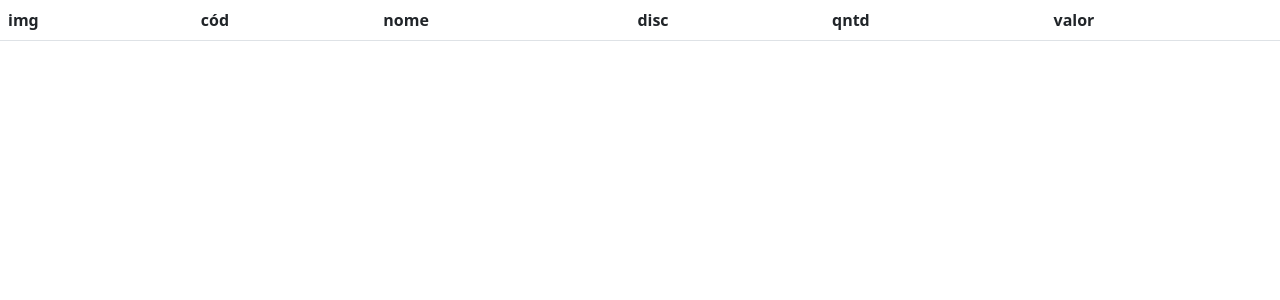
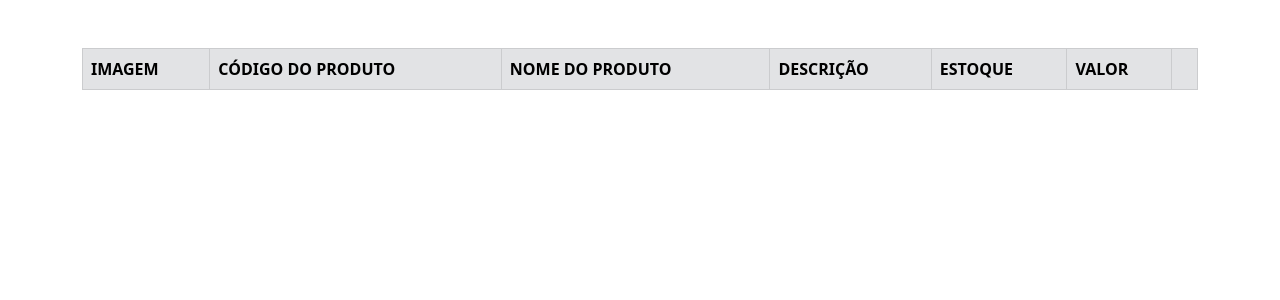
Before and after one commit to bonifacio-pedro/rb-estoque, a Flask app: page /produtos in a window 1280 px wide. Shown: the top 300 px of the page. Run offline with Flask 2, Linux system fonts and the light colour scheme; lists and menus that the app fills with data are empty.

Commit message:
Funcionalidades de produtos finalizadas!

```diff
--- a/app.py
+++ b/app.py
@@ -1,13 +1,15 @@
 from flask import Flask, url_for, redirect, request, render_template
 from sqlalchemy import create_engine
 from sqlalchemy.orm import sessionmaker
-
+import os
+#from werkzeug.utils import secure_filename
 from db import Product
 
 app = Flask(__name__)
 engine = create_engine('mysql+mysqldb://root:45093988rgftqj@localhost/sys_estoque_rb', pool_recycle=3600)
 Session = sessionmaker(bind=engine)
 session = Session()
+UPLOAD_FOLDER = os.path.join(os.getcwd(), 'static/img/upload')
 
 # Produtos
 @app.route('/produtos')
@@ -15,6 +17,44 @@ def produtos():
     products = session.query(Product).all()
     return render_template('produtos.html', products=products)
 
+@app.route('/produtos/deletar/<id>')
+def deletar(id):
+    product = session.query(Product).filter_by(product_id=id).one()
+    session.delete(product)
+    session.commit()
+    return redirect(url_for('produtos'))
+
+@app.route('/produtos/ame/<id>')
+def aumentar_estoque(id):
+    product = session.query(Product).filter_by(product_id=id).one()
+    product.product_qntd += 1
+    session.commit()
+    return redirect(url_for('produtos'))
+
+@app.route('/produtos/dme/<id>')
+def diminuir_estoque(id):
+    product = session.query(Product).filter_by(product_id=id).one()
+    product.product_qntd -= 1
+    session.commit()
+    return redirect(url_for('produtos'))
+
+@app.route('/produtos/cadastrar')
+def add_produtos():
+    return render_template('add_produtos.html')
+
+@app.route('/produtos/cadastrar', methods=['POST'])
+def add_produtos_post():
+    if request.method == 'POST':
+        val_new = request.form['val']
+        if ',' in val_new:
+            val_new = val_new.replace(',','.')
+        product = Product(int(request.form['cod']),request.form['name'],request.form['desc'],int(request.form['qntd']),float(val_new))
+        img = request.files['arq']
+        img_path = os.path.join(UPLOAD_FOLDER, img.filename)
+        img.save(img_path)
+        session.add(product)
+        session.commit()
+        return redirect(url_for('produtos'))
 
 if __name__ == '__main__':
     app.run(debug=True)
--- a/templates/produtos.html
+++ b/templates/produtos.html
@@ -4,30 +4,38 @@
     <title>RB-ATACADO</title>
     <link href="https://cdn.jsdelivr.net/npm/bootstrap@5.2.3/dist/css/bootstrap.min.css" rel="stylesheet">
     <script src="https://cdn.jsdelivr.net/npm/bootstrap@5.2.3/dist/js/bootstrap.bundle.min.js"></script>
+    <style>
+        a {
+            text-decoration: none;
+        }
+    </style>
 </head>
 <body>
-
-        <table class="table">
-            <thead>
-                <th>img</th>
-                <th>cód</th>
-                <th>nome</th>
-                <th>disc</th>
-                <th>qntd</th>
-                <th>valor</th>
+    <div class="container-sm pt-5">
+        <table class="table p-5 table-striped table-bordered">
+            <thead class="table-secondary">
+                <th>IMAGEM</th>
+                <th>CÓDIGO DO PRODUTO</th>
+                <th>NOME DO PRODUTO</th>
+                <th>DESCRIÇÃO</th>
+                <th>ESTOQUE</th>
+                <th>VALOR</th>
+                <th></th>
             </thead>
             <tbody>
                 {% for p in products %}
                     <tr>
-                        <td><img src="../static/img/upload/{{p.product_cod}}.png" alt="IMG" width="64" height="64"></td>
+                        <td><img src="../static/img/upload/{{p.product_name}}.png" alt="IMG" width="64" height="64"></td>
                         <td>{{ '%03d' % p.product_cod}}</td>
                         <td>{{ p.product_name}}</td>
                         <td>{{ p.product_desc}}</td>
                         <td>{{ p.product_qntd}}</td>
-                        <td>{{ p.product_valor}}</td>
+                        <td>R$ {{ p.product_valor}}</td>
+                        <td><a href="produtos/ame/{{p.product_id}}">➕</a><a href="produtos/dme/{{p.product_id}}">➖</a><a href="/produtos/deletar/{{p.product_id}}">❌</a></td>
                     </tr>
                 {% endfor %}
             </tbody>
         </table>
+    </div>
 </body>
 </html>
```
Also changed, not shown: templates/add_produtos.html (added, +45 -0 lines), static/img/upload/2.png (deleted), 1 other file.
